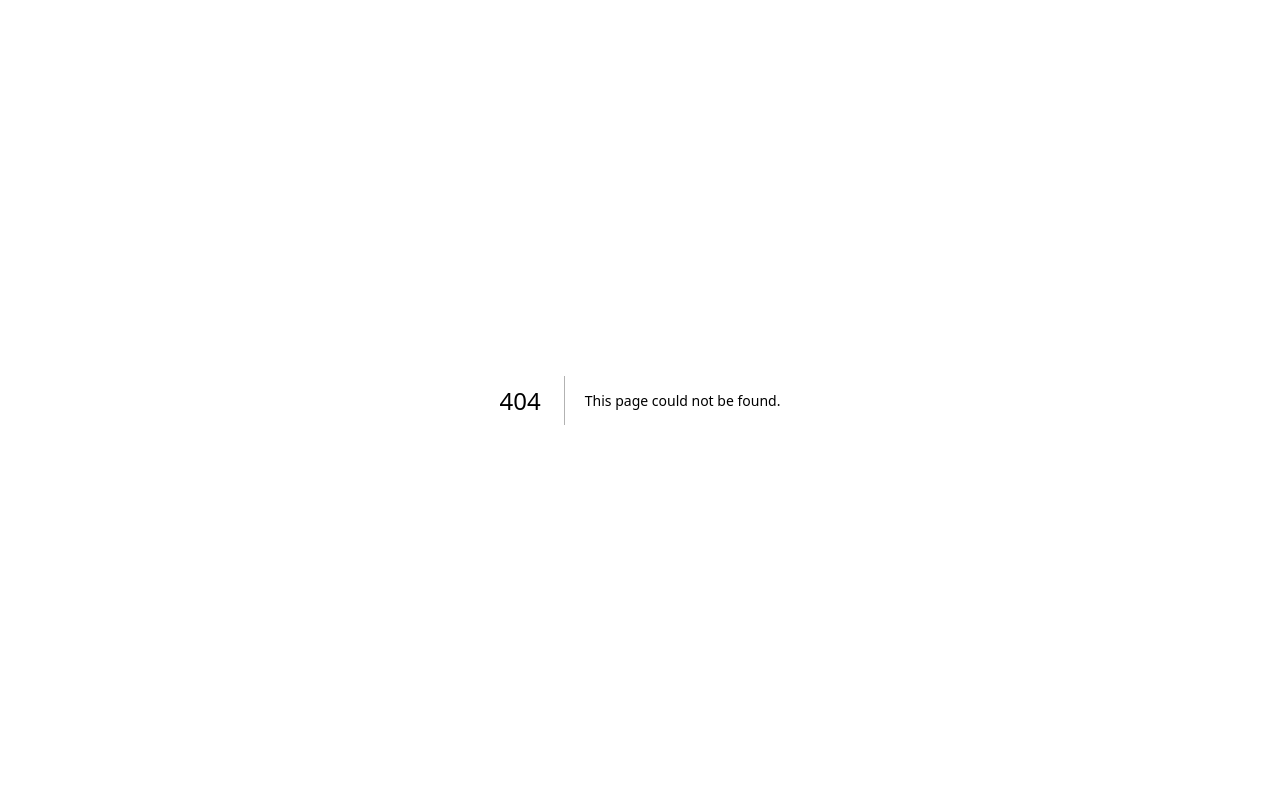
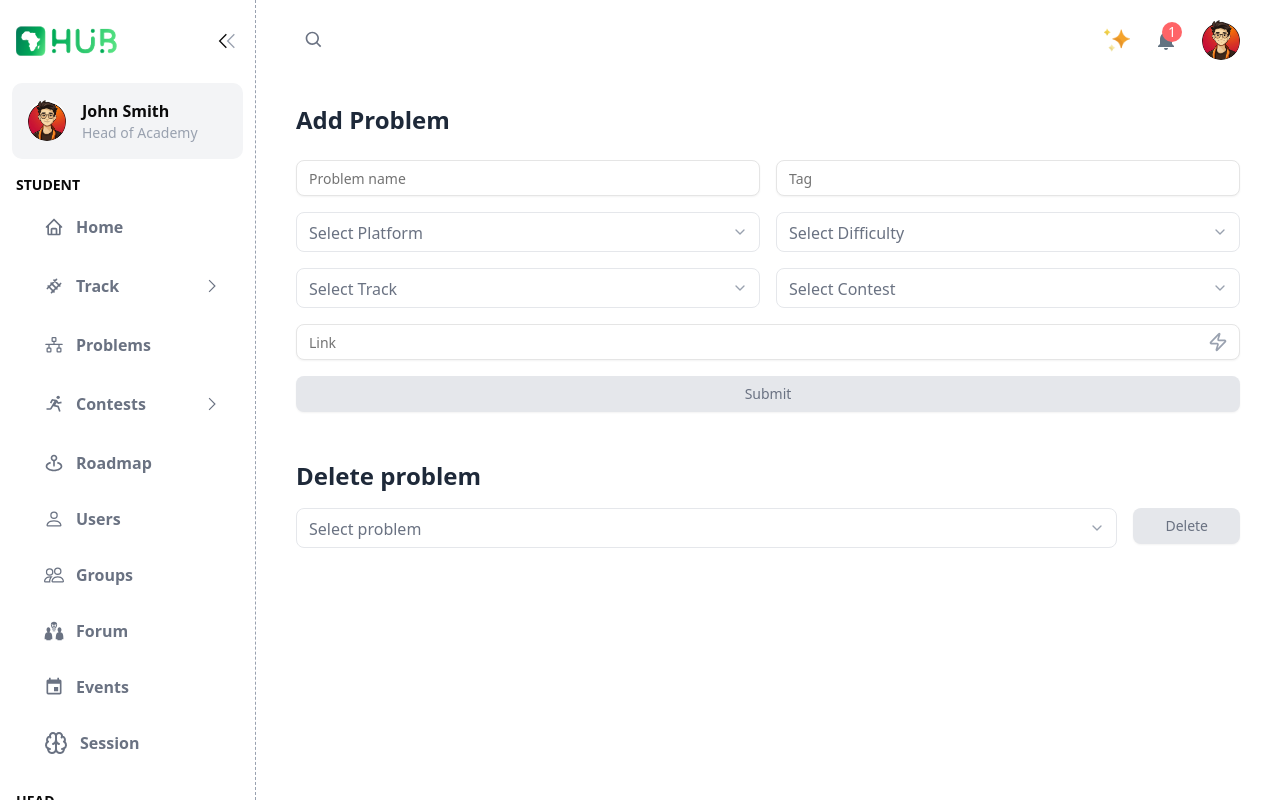
Before and after one commit to RealEskalate/AASTU-G5-T2, a Next.js app: page /dashboard/addproblem in a window 1280 px wide. Before the commit this address had no page. Built offline with nearby package versions, Linux system fonts and the light colour scheme.

Commit message:
sidebar update

```diff
--- a/app/components/Sidebar.tsx
+++ b/app/components/Sidebar.tsx
@@ -255,7 +255,7 @@ function Sidebar() {
         {!isCollapsed && <p className="font-semibold text-sm">HEAD</p>}
         <div>
           <Link
-            href="/attendance"
+            href="/dashboard/attendance"
             className="flex gap-3 items-center hover:bg-gray-100 py-3 px-4 mx-3 rounded-lg mt-2"
           >
             <HiHandRaised className="text-gray-500 text-xl" />
@@ -266,7 +266,7 @@ function Sidebar() {
             )}
           </Link>
           <Link
-            href="/addproblem"
+            href="/dashboard/addproblem"
             className="flex gap-3 items-center hover:bg-gray-100 py-3 px-4 mx-3 rounded-lg mt-2"
           >
             <BsPlusSquare className="text-gray-500 text-xl" />
--- a/app/addproblem/add-problem-form.tsx
+++ b/app/dashboard/addproblem/add-problem-form.tsx
@@ -37,7 +37,7 @@ export default function AddProblemForm() {
   };
 
   return (
-    <div className="max-w-3xl mx-auto p-6">
+    <div className="w-full px-10 mx-auto p-6">
       <h1 className="text-2xl font-bold text-gray-800 mb-6">Add Problem</h1>
 
       <form onSubmit={handleSubmit} className="space-y-4">
--- a/app/attendance/attendance-tracker.tsx
+++ b/app/dashboard/attendance/attendance-tracker.tsx
@@ -10,7 +10,6 @@ import {
   SelectValue,
 } from "@/components/ui/select";
 import profilepic from "@/public/images/profilepic.jpg";
-import { Avatar } from "@radix-ui/react-avatar";
 
 export default function AttendanceTracker() {
   const [session, setSession] = useState<string>("");
@@ -50,7 +49,7 @@ export default function AttendanceTracker() {
   ];
 
   return (
-    <div className="max-w-3xl mx-auto p-6">
+    <div className="w-full px-10 mx-auto p-6">
       <h1 className="text-xl font-medium text-gray-800 mb-4">
         Take attendance
       </h1>
--- a/app/dashboard/contests/page.tsx
+++ b/app/dashboard/contests/page.tsx
@@ -1,6 +1,7 @@
+import ContestsList from "@/app/components/contests-list";
+import RatingsList from "@/app/components/ratings-list";
 import { ChevronDown } from "lucide-react";
-import ContestsList from "../components/contests-list";
-import RatingsList from "../components/ratings-list";
+
 
 export default function ContestsPage() {
   return (
--- a/app/dashboard/events/page.tsx
+++ b/app/dashboard/events/page.tsx
@@ -1,5 +1,5 @@
+import Events from '@/app/components/Events'
 import React from 'react'
-import Events from '../components/Events'
 
 function page() {
   return (
--- a/app/dashboard/problems/page.tsx
+++ b/app/dashboard/problems/page.tsx
@@ -1,5 +1,6 @@
+import Problems from '@/app/components/Problems'
 import React from 'react'
-import Problems from '../components/Problems'
+
 
 function page() {
   return (
--- a/app/dashboard/progress/page.tsx
+++ b/app/dashboard/progress/page.tsx
@@ -1,5 +1,6 @@
+import ProgressComp from '@/app/components/Progress/ProgressComp'
 import React from 'react'
-import ProgressComp from '../components/Progress/ProgressComp'
+
 
 function page() {
   return (
--- a/app/dashboard/users/page.tsx
+++ b/app/dashboard/users/page.tsx
@@ -1,5 +1,5 @@
+import Users from '@/app/components/Users/Users'
 import React from 'react'
-import Users from '../components/Users/Users'
 
 function page() {
   return (
```
Also changed, not shown: app/dashboard/addproblem/page.tsx (renamed from app/addproblem/page.tsx), app/dashboard/attendance/page.tsx (renamed from app/attendance/page.tsx).
